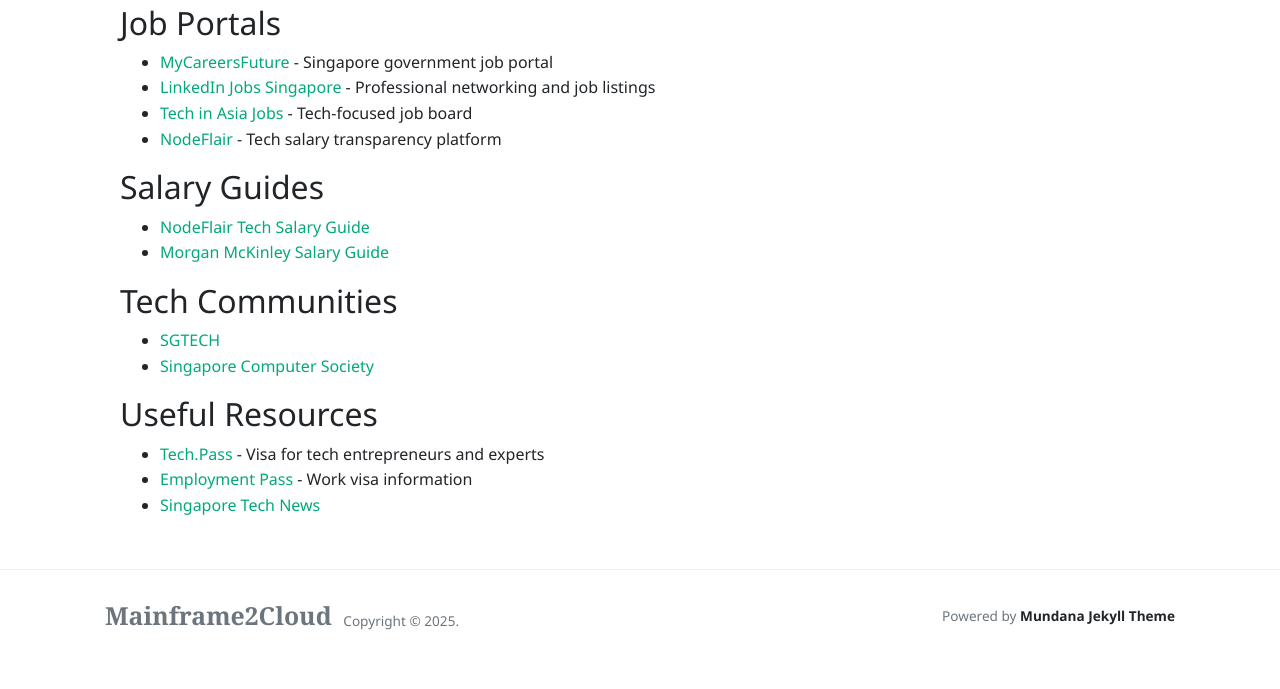
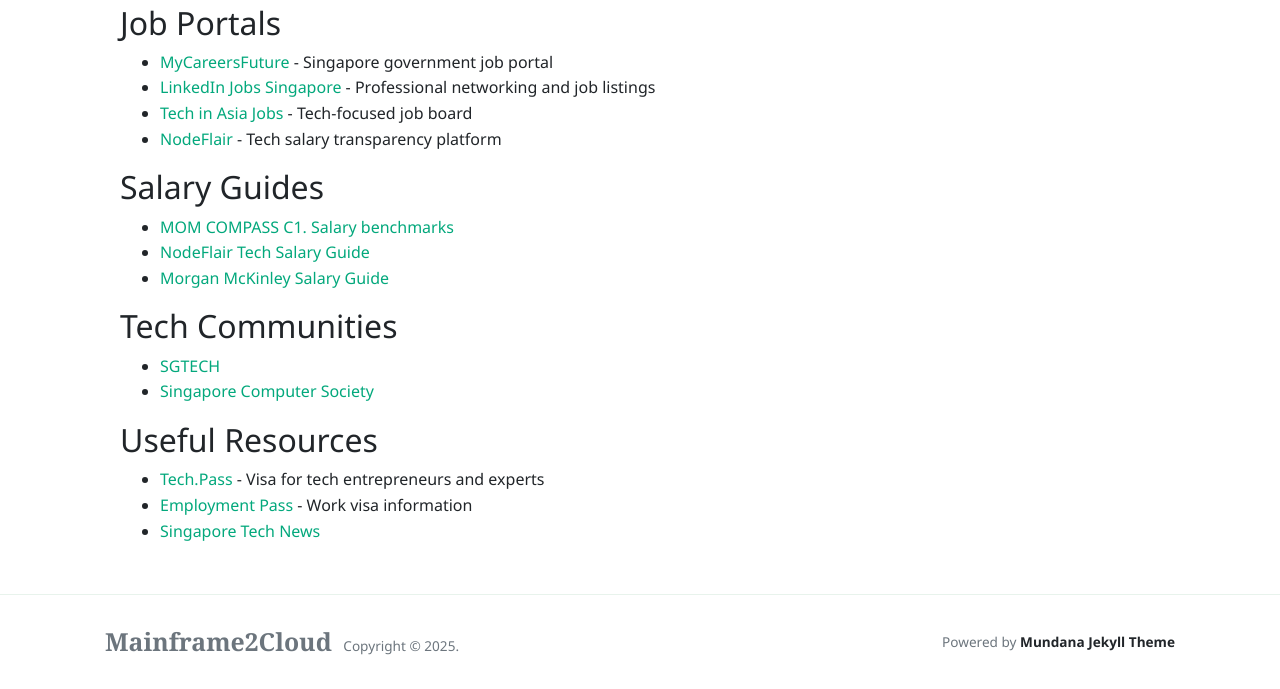
Before and after one commit to billrain/mainframe2cloud.github.io, a Jekyll site: the page built from _pages/tech-job-sg.md, in a window 1280 px wide and 900 px high, scrolled down 1003 px, cut to the strip 211-900 px from the top of the window. Built offline with Jekyll 4.4.1, drawn with Linux system fonts in a browser that asks for light colours; nearby versions of some CDN libraries; before the commit the page ends 1877 px from its top, so only the background shows below that.

Commit message:
Update tech-job-sg.md

```diff
--- a/_pages/tech-job-sg.md
+++ b/_pages/tech-job-sg.md
@@ -29,6 +29,7 @@
 - [NodeFlair](https://www.nodeflair.com/) - Tech salary transparency platform
 
 ## Salary Guides
+- [MOM COMPASS C1. Salary benchmarks](https://www.mom.gov.sg/passes-and-permits/employment-pass/eligibility/compass-c1-salary-benchmarks)
 - [NodeFlair Tech Salary Guide](https://www.nodeflair.com/salaries)
 - [Morgan McKinley Salary Guide](https://www.morganmckinley.com/sg/salary-guide)
 
```
